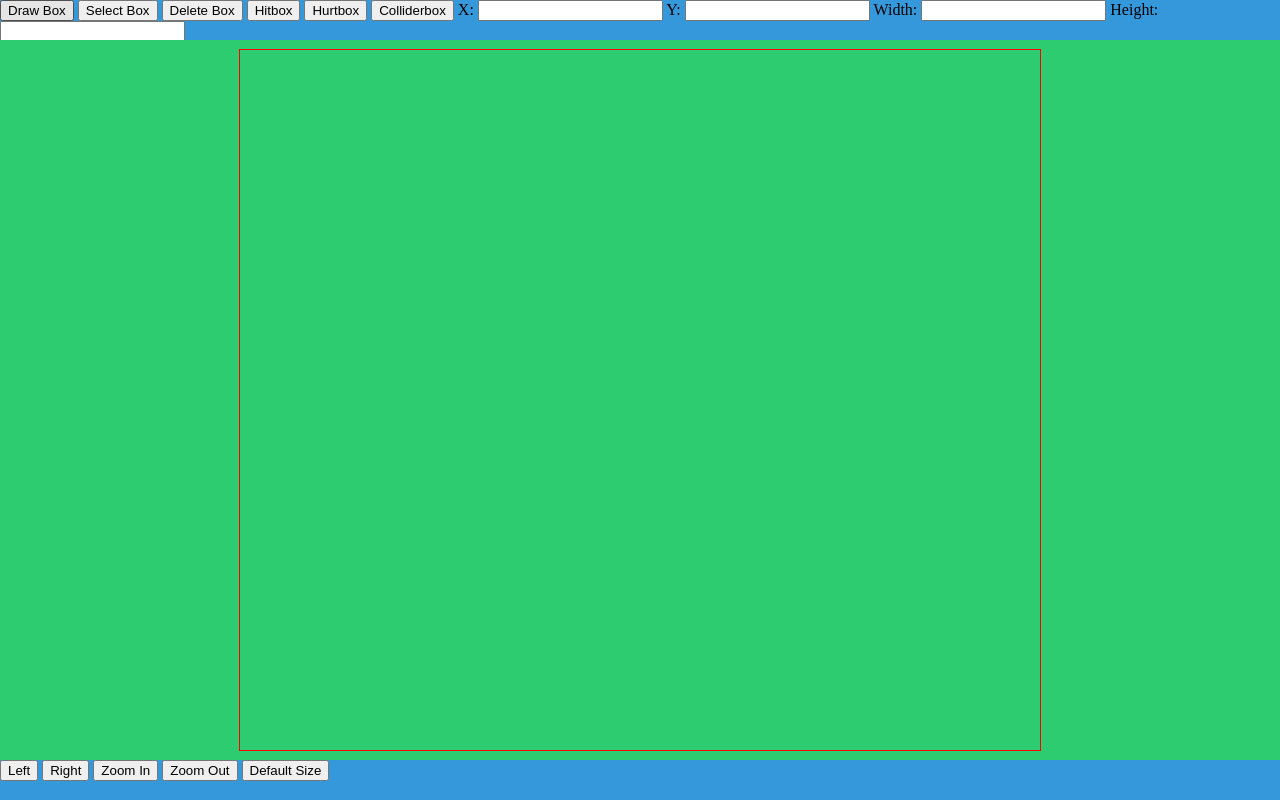
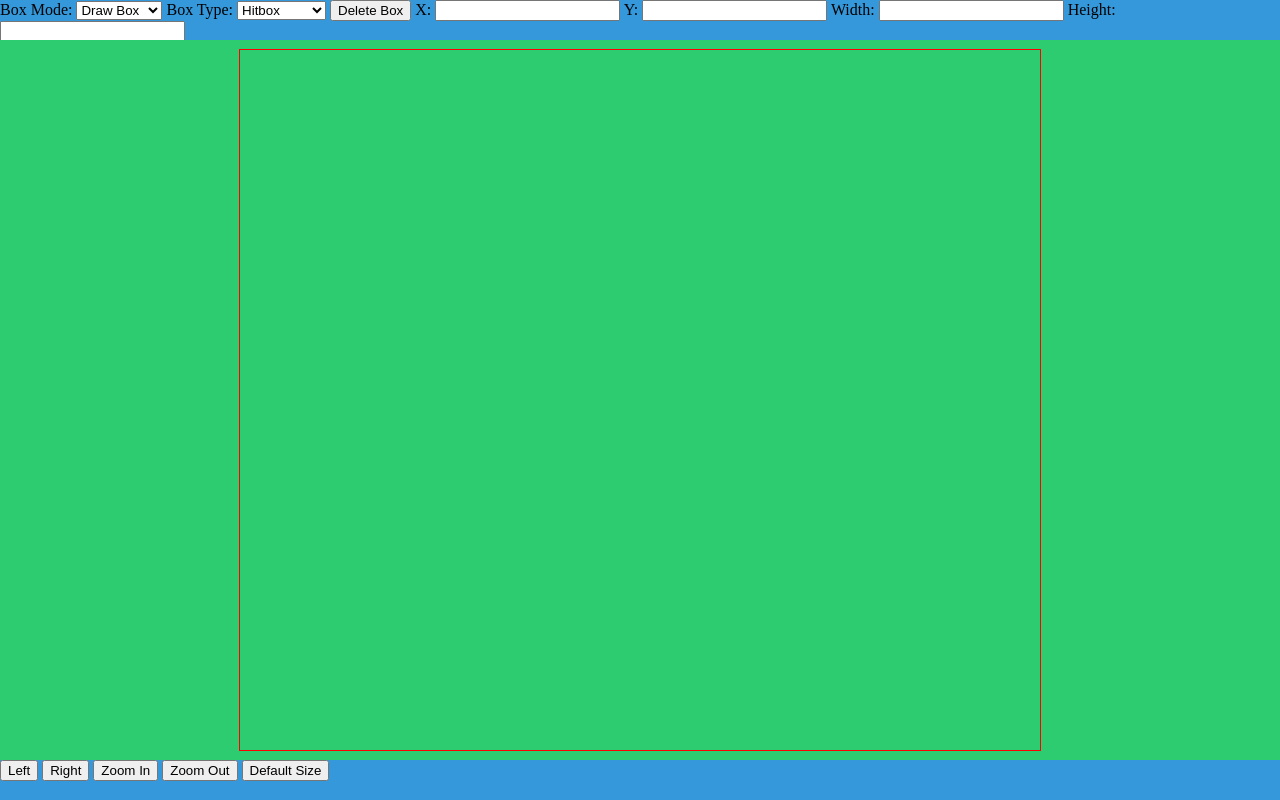
Before and after one commit to Kinaetron/KarakuriHitboxEditor, an Electron app: page index.html in a window 1280 px wide. Drawn offline with Linux system fonts and the light colour scheme; no server answers.

Commit message:
change from buttons to dropdown

```diff
--- a/hitbox.js
+++ b/hitbox.js
@@ -59,8 +59,8 @@ function calculateCanvasOffset() {
 // initial calculation
 calculateCanvasOffset();
 
-let isDrawing = false;
-let isSelecting = true;
+let isDrawing = true;
+let isSelecting = false;
 
 // this flag is true when the user is dragging the mouse
 let isDown = false;
@@ -195,8 +195,10 @@ function handleMouseMove(e) {
     }
 }
 
-function IsDrawing()
-{
+function boxModeSelection() {
+    var selectedValue = document.getElementById("boxMode").value;
+
+    if (selectedValue === "drawingMode") {
         isDrawing = true;
         isSelecting = false;
 
@@ -209,10 +211,31 @@ function IsDrawing()
         widthTextBox.value = "";
         heightTextBox.value = "";
     }
-
-function IsSelecting() {
+    else if (selectedValue == "selectMode") {
         isSelecting = true;
         isDrawing = false;
+    }
+}
+
+function boxTypeSelection() {
+    var selectedValue = document.getElementById("boxType").value;
+
+    if(selectedValue === "hitbox") {
+        currentType = hitboxType;
+        ctx.strokeStyle = hitboxColour;
+        ctxo.strokeStyle = hitboxColour;
+    }
+    else if (selectedValue === "hurtbox") {
+        currentType = hurtboxType;
+        ctx.strokeStyle = hurtboxColour;
+        ctxo.strokeStyle = hurtboxColour;
+    }
+    else if (selectedValue === "colliderbox") {
+        currentType = colliderType;
+        ctx.strokeStyle = colliderboxColour;
+        ctxo.strokeStyle = colliderboxColour;
+    }
+
 }
 
 function Delete() {
@@ -332,21 +355,3 @@ function reDrawSelectedBox() {
 
     ctxo.strokeStyle = currentColour;
 }
-
-function HitboxSelect() {
-    currentType = hitboxType;
-    ctx.strokeStyle = hitboxColour;
-    ctxo.strokeStyle = hitboxColour;
-}
-
-function HurtboxSelect() {
-    currentType = hurtboxType;
-    ctx.strokeStyle = hurtboxColour;
-    ctxo.strokeStyle = hurtboxColour;
-}
-
-function ColliderboxSelect() {
-    currentType = colliderType;
-    ctx.strokeStyle = colliderboxColour;
-    ctxo.strokeStyle = colliderboxColour;
-}
--- a/index.html
+++ b/index.html
@@ -7,13 +7,20 @@
   </head>
   <body>
     <div id="top">
-      <button onclick="IsDrawing()">Draw Box</button>
-      <button onclick="IsSelecting()" >Select Box</button>
-      <button onclick="Delete()" >Delete Box</button>
+      <label for="boxMode">Box Mode:</label>
+      <select id="boxMode" onchange="boxModeSelection()">
+        <option value="drawingMode" selected>Draw Box</option>
+        <option value="selectMode">Select Box</option>
+      </select>
 
-      <button onclick="HitboxSelect()">Hitbox</button>
-      <button onclick="HurtboxSelect()">Hurtbox</button>
-      <button onclick="ColliderboxSelect()">Colliderbox</button>
+      <label for="boxType">Box Type:</label>
+      <select id="boxType" onchange="boxTypeSelection()">
+        <option value="hitbox" selected>Hitbox</option>
+        <option value="hurtbox">Hurtbox</option>
+        <option value="colliderbox">Colliderbox</option>
+      </select>
+
+      <button onclick="Delete()">Delete Box</button>
 
       <label for="x">X:</label>
       <input type="text" id="x" name="x">
```
Lines whose indentation alone changed are shown as unchanged.
